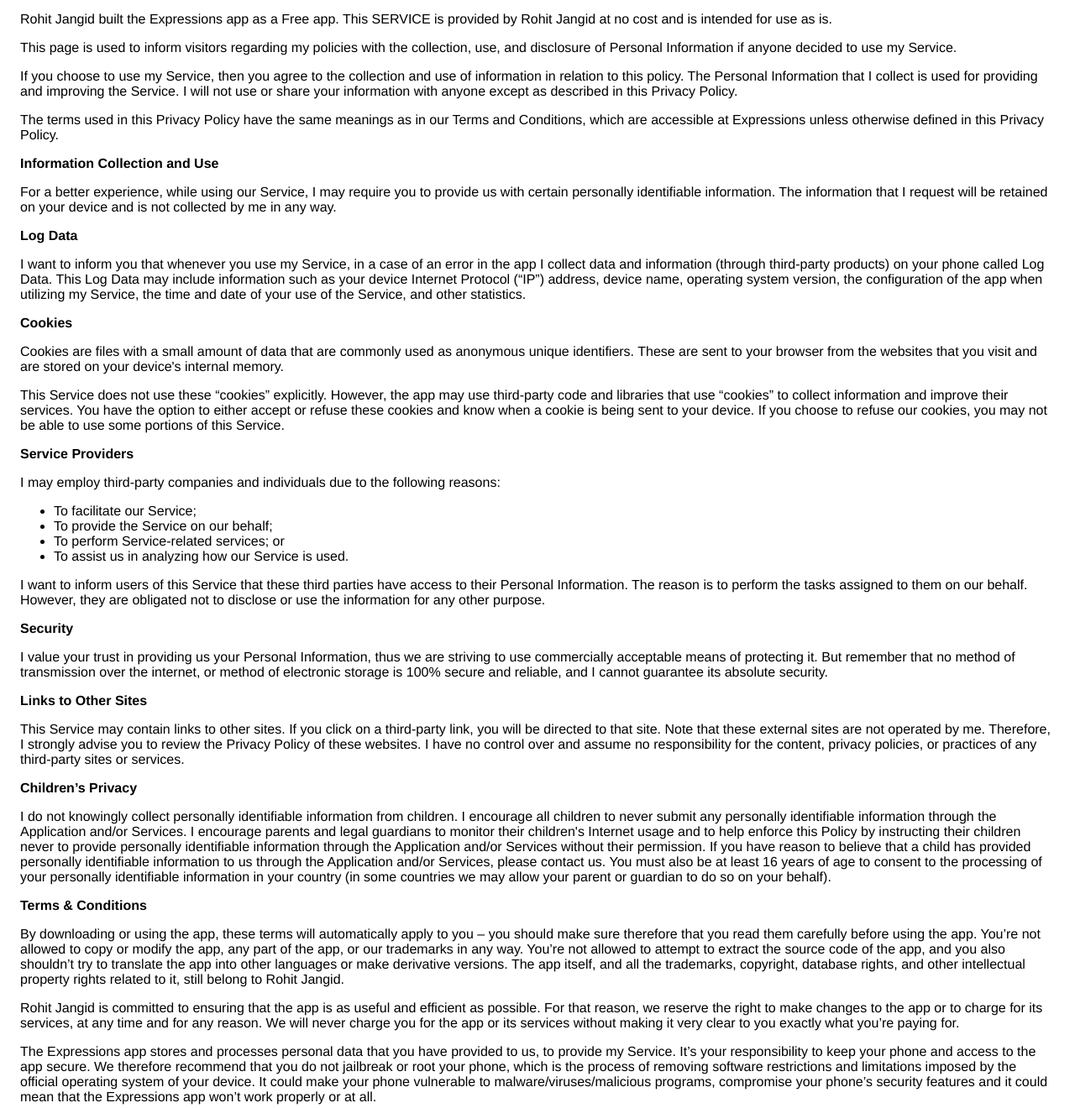
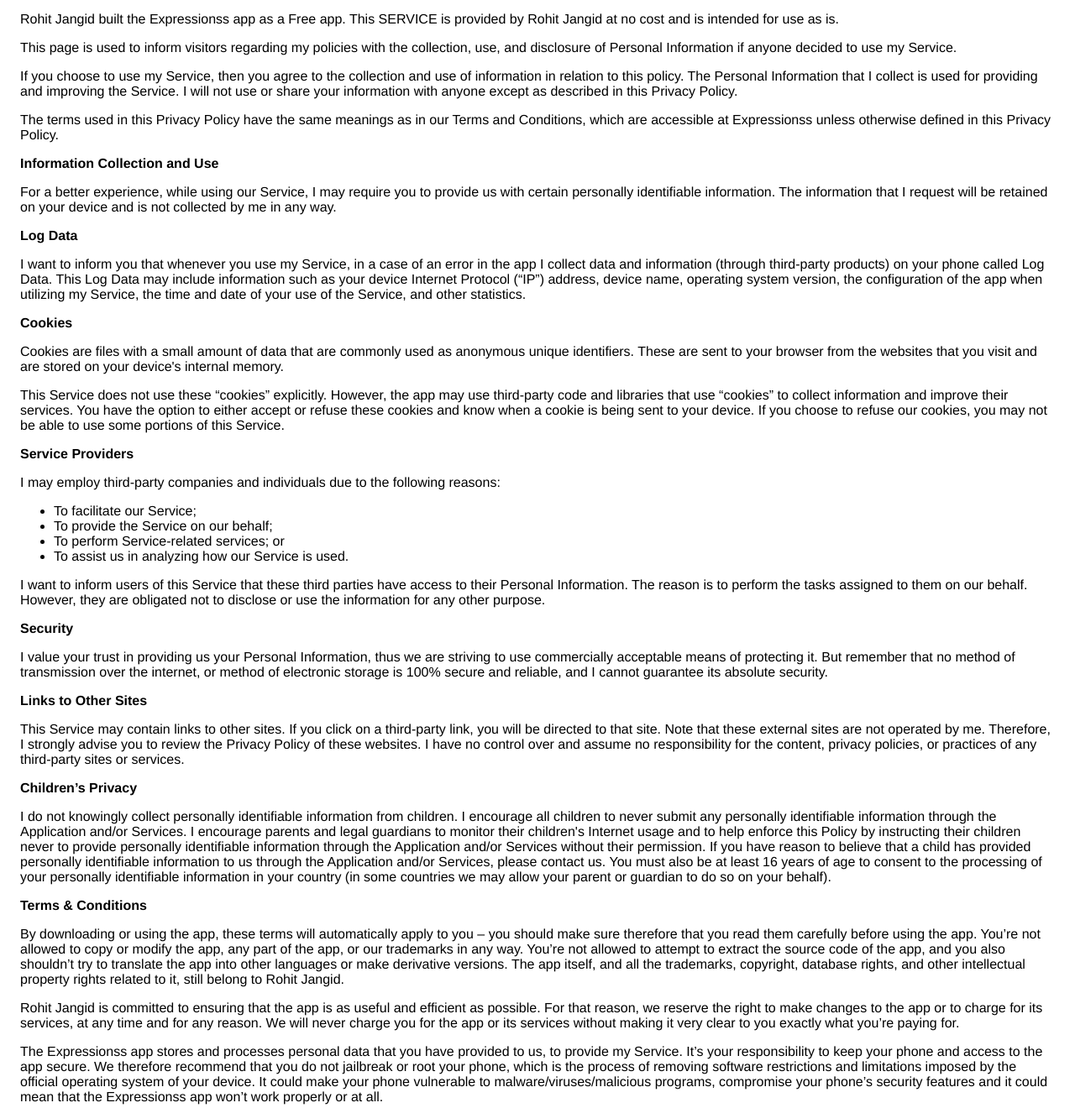
Before and after one commit to rohit155/Expressions-policy, a plain HTML site: page index.html in a window 1280 px wide. Shown: the part 44-1364 px from the top of the page at 84% size. Drawn offline with Linux system fonts and the light colour scheme.

Commit message:
Update file

```diff
--- a/index.html
+++ b/index.html
@@ -14,7 +14,7 @@
   <body>
     <strong>Privacy Policy</strong>
     <p>
-      Rohit Jangid built the Expressions app as a Free app. This SERVICE is
+      Rohit Jangid built the Expressionss app as a Free app. This SERVICE is
       provided by Rohit Jangid at no cost and is intended for use as is.
     </p>
     <p>
@@ -31,7 +31,7 @@
     </p>
     <p>
       The terms used in this Privacy Policy have the same meanings as in our
-      Terms and Conditions, which are accessible at Expressions unless otherwise
+      Terms and Conditions, which are accessible at Expressionss  unless otherwise
       defined in this Privacy Policy.
     </p>
     <p><strong>Information Collection and Use</strong></p>
@@ -139,14 +139,14 @@
       making it very clear to you exactly what you’re paying for.
     </p>
     <p>
-      The Expressions app stores and processes personal data that you have
+      The Expressionss app stores and processes personal data that you have
       provided to us, to provide my Service. It’s your responsibility to keep
       your phone and access to the app secure. We therefore recommend that you
       do not jailbreak or root your phone, which is the process of removing
       software restrictions and limitations imposed by the official operating
       system of your device. It could make your phone vulnerable to
       malware/viruses/malicious programs, compromise your phone’s security
-      features and it could mean that the Expressions app won’t work properly or
+      features and it could mean that the Expressionss app won’t work properly or
       at all.
     </p>
     <!---->
```
